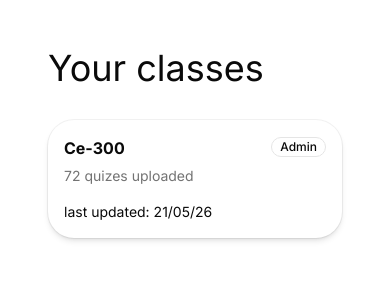
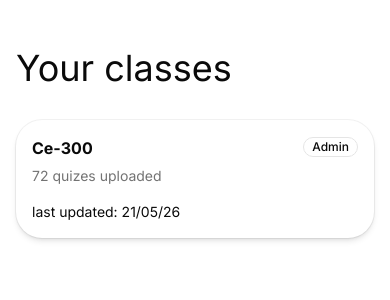
Before and after one commit to maddox-blay/mark-scanner, a Next.js app: page /dashboard in a window 390 px wide. Shown: the top 300 px of the page. Built offline with nearby package versions, Linux system fonts and the light colour scheme.

Commit message:
responsive padding on dashboard page

```diff
--- a/app/dashboard/page.tsx
+++ b/app/dashboard/page.tsx
@@ -2,7 +2,7 @@ import { ClassCard } from "@/components/ui/class-card";
 
 export default async function Page() {
     return (
-        <div className="p-12">
+        <div className=" px-4 md: p-12">
             <h1 className="text-4xl">Your classes</h1>
             <div className="py-8"><ClassCard /></div>
         </div>
```
